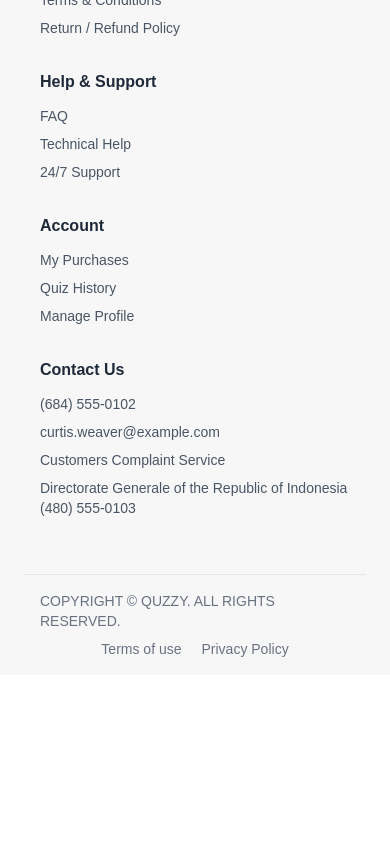
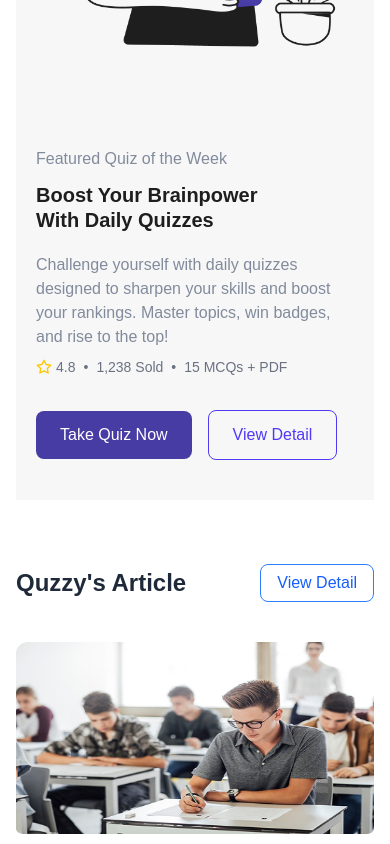
Before and after one commit to LabsTechno-128/thinkhive-frontend, a Next.js app: page / in a window 390 px wide. Shown: the part 3840-4684 px from the top of the page. Before the commit the page ends 4515 px from the top, so only its background shows below. Built offline with nearby package versions, Linux system fonts and the light colour scheme.

Commit message:
fixed responsive issue home page

```diff
--- a/src/app/page.tsx
+++ b/src/app/page.tsx
@@ -11,8 +11,8 @@ export default function Home() {
       <HeroSection></HeroSection>
       <FeaturedCategory></FeaturedCategory>
       <QuizSection></QuizSection>
-      {/* <Physics></Physics> */}
-      {/* <ArticlesSection></ArticlesSection> */}
+      <Physics></Physics>
+      <ArticlesSection></ArticlesSection>
 
 
     </div>
--- a/src/components/card/QuzzyCard.tsx
+++ b/src/components/card/QuzzyCard.tsx
@@ -30,7 +30,7 @@ const articles = [
 
 export default function ArticlesSection() {
   return (
-    <section className=" mx-auto  px-6 md:px-24 pt-16">
+    <section className=" mx-auto px-4 md:px-10 lg:px-24 pt-16">
       {/* Header */}
       <div className="flex items-center justify-between mb-10">
         <h2 className="text-2xl font-semibold text-gray-800">
--- a/src/components/home/Physics.tsx
+++ b/src/components/home/Physics.tsx
@@ -4,8 +4,8 @@ import { FiStar } from 'react-icons/fi';
 
 export default function Physics() {
   return (
-    <section className=" w-full md:w-[1200px]  mt-16 mx-auto">
-      <div className=" mx-auto flex flex-col md:flex-row items-center justify-between gap-10 bg-[#F7F7F7]">
+    <section className=" w-full md:max-w-[1200px] lg:max-w-[1440px]  mt-16 mx-auto px-4 md:px-10 lg:px-24">
+      <div className=" mx-auto flex flex-col lg:flex-row items-center justify-between gap-10 bg-[#F7F7F7]">
         {/* Left Text Section */}
 
         {/* Right Image Section */}
@@ -18,7 +18,7 @@ export default function Physics() {
             className="object-contain "
           />
         </div>
-        <div className="lg:w-[60%] px-5 py-10">
+        <div className="lg:w-[60%] px-5 lg:py-10 pb-10">
           <p className="text-normal mt-5">Featured Quiz of the Week</p>
           <h1 className="text-xl md:text-5xl font-extrabold text-title leading-tight pt-3">
             Boost Your Brainpower <br /> With Daily Quizzes
```
